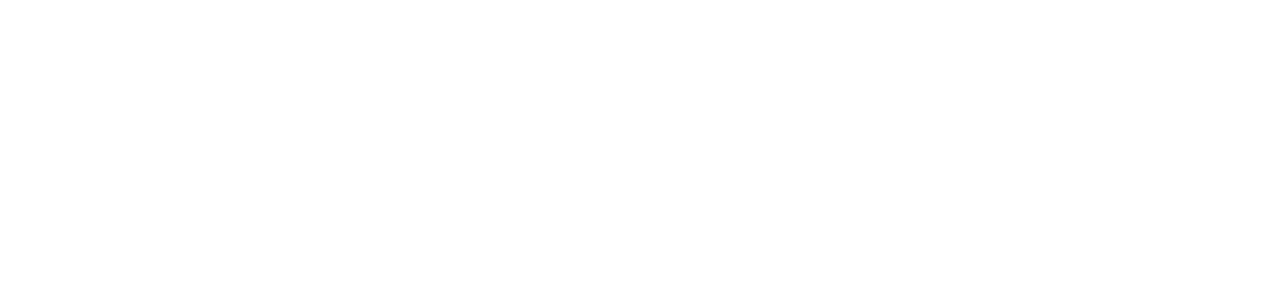
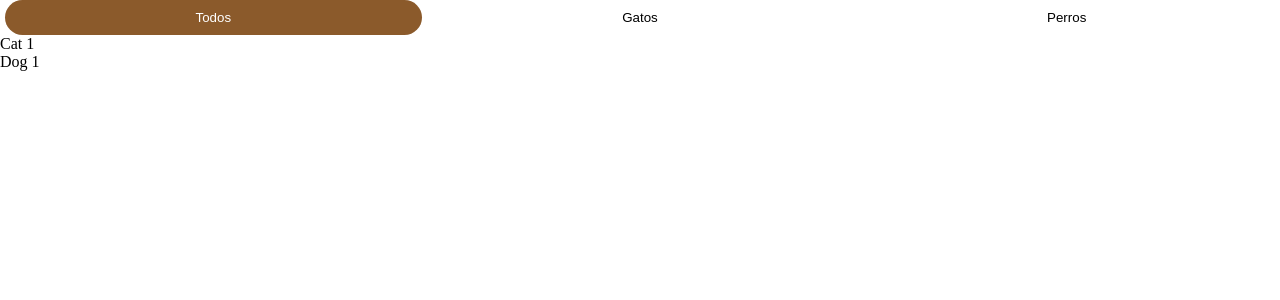
Before and after one commit to PresaMaite/HuellitasFelices, a React (Vite) app: page / in a window 1280 px wide. Shown: the top 300 px of the page. Built offline with nearby package versions, Linux system fonts and the light colour scheme.

Commit message:
avances buttonpetselect

```diff
--- a/src/App.jsx
+++ b/src/App.jsx
@@ -1,15 +1,19 @@
-import './App.css'
-import { BtnPetSelect } from './components/BtnPetSelect/BtnPetSelect'
-
-
+import "./App.css";
+import BtnPetSelect from "./components/BtnPetSelect/BtnPetSelect";
+import React, { useState } from "react";
 
 function App() {
 
+   const animals = [
+    { type: "CAT", description: "Cat 1", image: "assets/cats/cat1.jpg" },
+    { type: "DOG", description: "Dog 1", image: "assets/d/dog1.jpg" },
+
+   ];
   return (
     <>
-
+      <BtnPetSelect animals={animals}></BtnPetSelect>
     </>
-  )
+  );
 }
 
-export default App
+export default App;
--- a/src/components/BtnPetSelect/BtnPetSelect.css
+++ b/src/components/BtnPetSelect/BtnPetSelect.css
@@ -1,8 +1,28 @@
-.petselect{
- width: 70px;
- height: 30px;
- background-color: rgb(176, 77, 77);
- border-color: none;
- border-radius: 20px;
- border: 0;
+#buttons {
+  width: 100%;
+  display: flex;
 }
+
+#buttons button {
+  flex: 1 0 0;
+  padding: 10px;
+  border-radius: 25px;
+  margin: 0 5px;
+  background-color: transparent;
+  border: none;
+}
+
+.active {
+  background-color: #8b5a2b !important;
+  color: #fff;
+}
+
+/* #buttons {
+
+  width: 70px;
+  height: 30px;
+  background-color: rgb(176, 77, 77);
+  border-color: none;
+  border-radius: 20px;
+  border: 0;
+} */
--- a/src/components/BtnPetSelect/BtnPetSelect.jsx
+++ b/src/components/BtnPetSelect/BtnPetSelect.jsx
@@ -1,9 +1,64 @@
 import "./BtnPetSelect.css";
+import React, { useState } from "react";
 
-export const BtnPetSelect = ({ text, onClick }) => {
+function BtnPetSelect({animals}) {
+  const [selectedAnimals, setSelectedAnimals] = useState(animals);
+  console.log(selectedAnimals);
+  console.log(animals);
+
+
+
+  //  BtnPetSelect = () => {
+  //   setIsActive(!isActive);
+  //   props.onClick(); // Llama a la función `onClick` proporcionada por el componente padre
+  // };
+
+  const selectAll = () => {
+    console.log("selecting all");
+  };
+
+  const selectCats = () => {
+    console.log("selecting cats");
+    setSelectedAnimals (animals.filter((animal) => animal.type === "CAT"));
+    console.log("Selected cats: ", selectedAnimals);
+  };
+
+  const selectDogs = () => {
+    console.log("selecting dogs");
+    setSelectedAnimals (animals.filter((animal) => animal.type === "DOG"));
+    console.log("Selected cats: ", selectedAnimals);
+  };
+
   return (
-    <button className="petselect" onClick={onClick}>
-      {text}
-    </button>
-  )
+    <div>
+      <div id="buttons">
+        <button
+          onClick={selectAll}
+          className="active"
+
+        >
+          Todos
+        </button>
+        <button
+          onClick={selectCats}
+
+        >
+          Gatos
+        </button>
+        <button
+          onClick={selectDogs}
+
+        >
+          Perros
+        </button>
+      </div>
+      <div id="animals-list">
+        {selectedAnimals.map((animal, index) => (
+          <div key={index}>{animal.description}</div>
+        ))}
+      </div>
+    </div>
+  );
 }
+
+export default BtnPetSelect;
```
Also changed, not shown: src/components/navbar2/Navbar2.jsx (+23 -15 lines).
